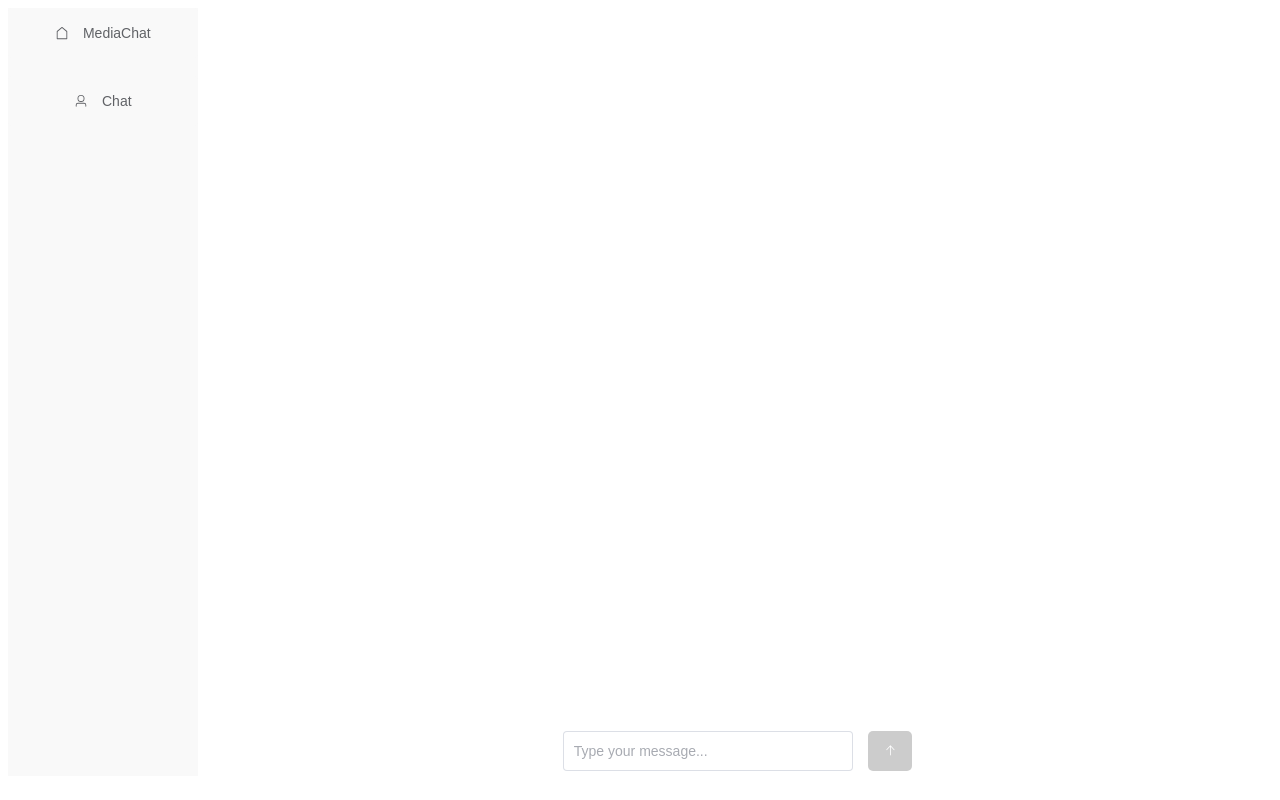
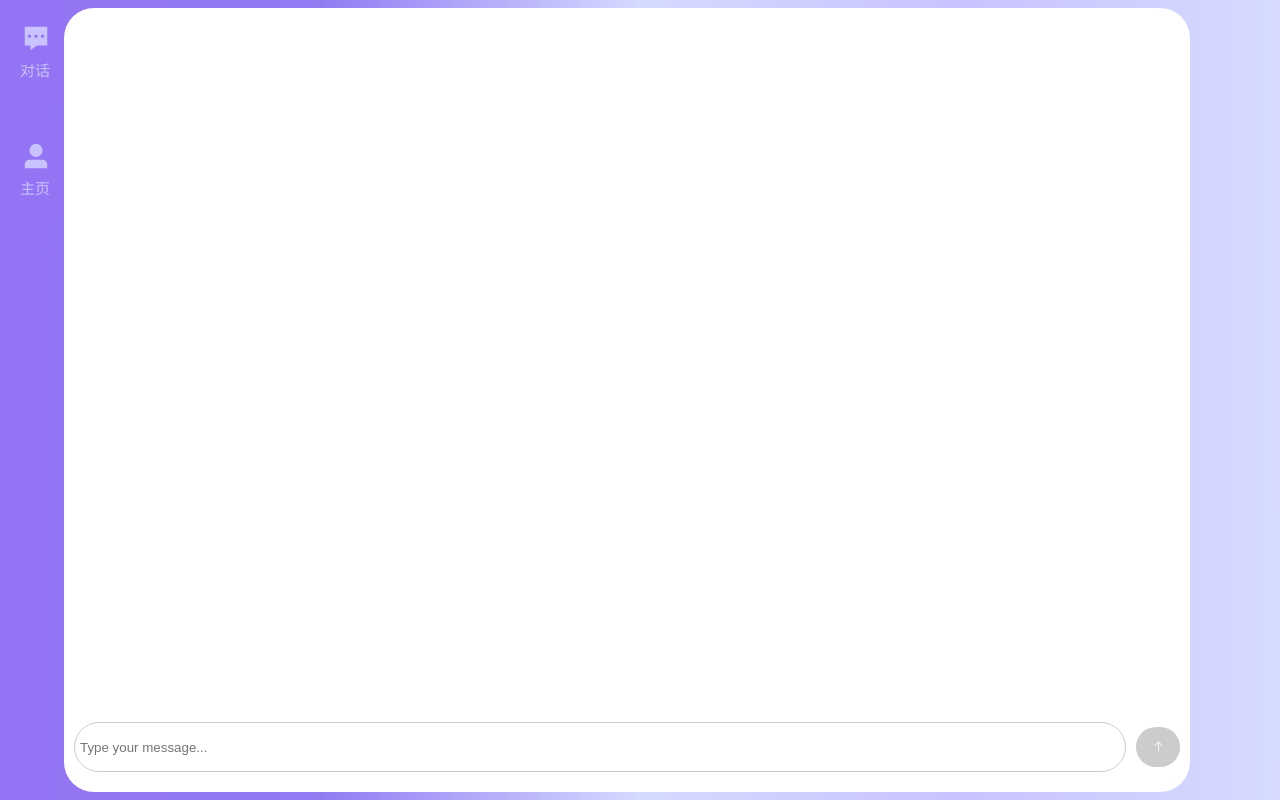
Before and after one commit to 111ximo/MediaModel, a Vue app in the folder frontend_vue/: page / in a window 1280 px wide. Built offline with nearby package versions, Linux system fonts and the light colour scheme.

Commit message:
修改外观

```diff
--- a/frontend_vue/src/components/Chat.vue
+++ b/frontend_vue/src/components/Chat.vue
@@ -1,9 +1,9 @@
 <script setup>
 import { ref } from 'vue';
-import { Top, House, User } from '@element-plus/icons-vue';
+import { Top, Comment, UserFilled } from '@element-plus/icons-vue';
 const userMessage = ref('');//存储用户输入的消息
 const messages = ref([]);//存储所有的聊天记录
-
+const activeButton=ref('');
 const sendMessage = async () => {
     if (!userMessage.value) return;
     //添加用户消息到聊天记录
@@ -35,6 +35,10 @@ const sendMessage = async () => {
     }
 
     userMessage.value = '';
+
+};
+const setActiveButton = (button) => {
+    activeButton.value = button;
 };
 
 </script>
@@ -42,18 +46,19 @@ const sendMessage = async () => {
 <template>
     <div class="container">
         <div class="aside">
-            <el-button class="button">
-                <el-icon class="icon">
-                    <House />
-                </el-icon>
-                <span class="button-text">MediaChat</span></el-button><br />
-            <el-button class="button">
-                <el-icon class="icon">
-                    <User />
-                </el-icon>
-                <span class="button-text">Chat</span></el-button>
+            <el-button class="button" :class="{ 'is-active': activeButton === 'chat' }" @click="setActiveButton('chat')">
+                <el-icon><Comment /></el-icon>
+                <span>对话</span></el-button><br />
+            <el-button class="button" :class="{ 'is-active': activeButton === 'user' }" @click="setActiveButton('user')">
+                <el-icon :size="30"><UserFilled /></el-icon>
+                <span>主页</span></el-button>
         </div>
         <div class="chat-container">
+            <div class="background"><el-icon>
+                    <Service />
+                </el-icon>
+                <span class="background-text">What can I help you?</span>
+            </div>
             <div class="messages">
                 <div v-for="(msg, index) in messages" :key="index"
                     :class="['message', msg.role === 'User' ? 'user-message' : 'assistant-message']">
@@ -61,10 +66,10 @@ const sendMessage = async () => {
                 </div>
             </div>
             <div class="input_container">
-                <el-input class="input" v-model="userMessage" @keyup.enter="sendMessage"
+                <input class="input" v-model="userMessage" @keyup.enter="sendMessage"
                     placeholder="Type your message..." />
 
-                <el-button @click="sendMessage" class="input-button" icon="Top" />
+                <el-button round @click="sendMessage" class="input-button" icon="Top" />
 
 
             </div>
@@ -75,10 +80,20 @@ const sendMessage = async () => {
 
 
 <style>
+* {
+    margin: 0;
+    padding: 0;
+    box-sizing: border-box;
+    font-family: 'Arial', sans-serif;
+
+}
 .container {
     display: flex;
-    height: 96vh;
+    height: 100vh;
     /* 使容器占满整个视口高度 */
+    width:100vw;
+    background: linear-gradient(to right, #9473f4, #917bf3,#d5daff,#c8c3ff,#d6dbff);
+    align-items: center;
 }
 
 
@@ -86,64 +101,97 @@ const sendMessage = async () => {
     display: flex;
     flex-direction: column;
     /* 改为纵向排列 */
-    width: 15%;
+    width: 5%;
     height: 100%;
-    background-color: rgba(249, 249, 249, 1);
+    background-color: none;
     align-items: center;
     /* 子元素居中 */
     justify-content: flex-start;
     /* 子元素从顶部开始排列 */
-
 }
 
-.aside .icon {
-    margin-right: 8px;
-}
-
-
 .button {
+    display: flex;
+    flex-direction: column; /* 垂直排列 */
+    justify-content: center; /* 水平居中 */
+    align-items: center;     /* 垂直居中 */
     width: 100%;
-    /* 确保按钮占满一行的宽度 */
-    height: 50px;
+    height: 100px;
     margin: 0;
-    /* 调整垂直间距 */
-    background-color: rgba(249, 249, 249, 1);
-    text-align: left;
-    /* 文本左对齐 */
+    background-color: #9473f4;
+    color: #c8c3ff;
+    text-align: center; /* 确保文字居中 */
     border: none;
 }
 
+.button .el-icon {
+    margin-bottom: 10px; /* 图标和文字之间的间距 */
+    font-size:30px;
+    margin-left: 7px;
+}
+
+.button span {
+    display: block; /* 确保文字单独占一行 */
+    font-size:15px;
+}
+
 .button:hover {
-    background-color: rgba(236, 236, 236, 255);
-    color: black;
+    background-color: #9473f4;
+    color: white;
+}
+.container .aside .is-active {
+    background-color: #9473f4;
+    color: white;
 }
 
 .chat-container {
     flex: 1;
     display: flex;
     margin: 0;
-    max-width: 85%;
-    height: 100%;
+    max-width: 88%;
+    height: 98%;
     border: none;
     padding: 10px;
     flex-direction: column;
+    background:white;
     /* 使子元素垂直排列 */
+    border-radius: 30px;
+}
+
+.background {
+    position: absolute;
+    top: 50%;
+    left: 60%;
+    transform: translate(-50%, -50%);
+    width: 15%;
+    height: 3%;
+    z-index: -1;
+}
+
+.background-text {
+    margin-left: 10px;
+    font-size: 20px;
+    color: rgba(0, 0, 0, 0.5);
 }
 
 .messages {
     flex: 1;
     overflow-y: auto;
     margin-bottom: 10px;
+    z-index: 1;
 }
 
 .user-message {
-    margin:20px 0;
-    width:30%;
+    margin: 20px 0;
+    width: 30%;
     border-radius: 5px;
     /* User 消息的背景色 */
     margin-left: auto;
     /* 向右对齐 */
     text-align: right;
+    margin-right:20%;
+    font-size: 20px;
+    z-index: 1;
 }
 
 .assistant-message {
@@ -152,6 +200,9 @@ const sendMessage = async () => {
     margin-right: auto;
     /* 向左对齐 */
     text-align: left;
+    font-size: 20px;
+    margin-left:20%;
+    z-index: 1;
 }
 
 .input_container {
@@ -159,20 +210,26 @@ const sendMessage = async () => {
     align-items: center;
     gap: 10px;
     padding: 10px 0;
-
     /* 添加顶部边框 */
     justify-content: center;
+    width:100%;
 }
 
 .input {
-    width: 300px;
+    flex:1;
+    width: 100%;
     height: 50px;
-    border: none;
+    border: 1px solid #ccc;
     padding: 5px;
     color: rgba(244, 244, 244, 255);
+    border-radius: 30px;
+
 
 }
 
+.input:hover{
+    border: 1px solid #9473f4;
+}
 .input-button {
     background-color: #ccc;
     height: 40px;
```
Also changed, not shown: 1 other file (tests, documents, lock files or other folders).
